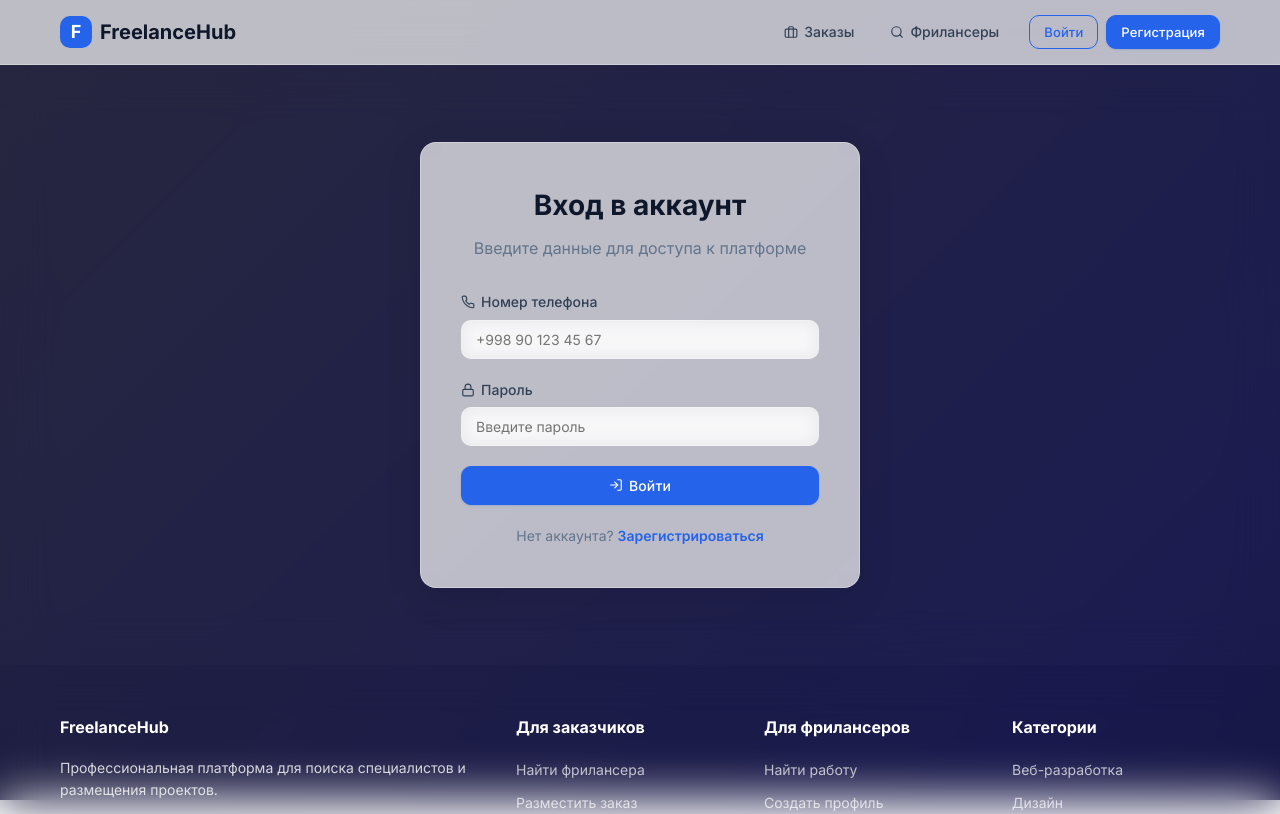
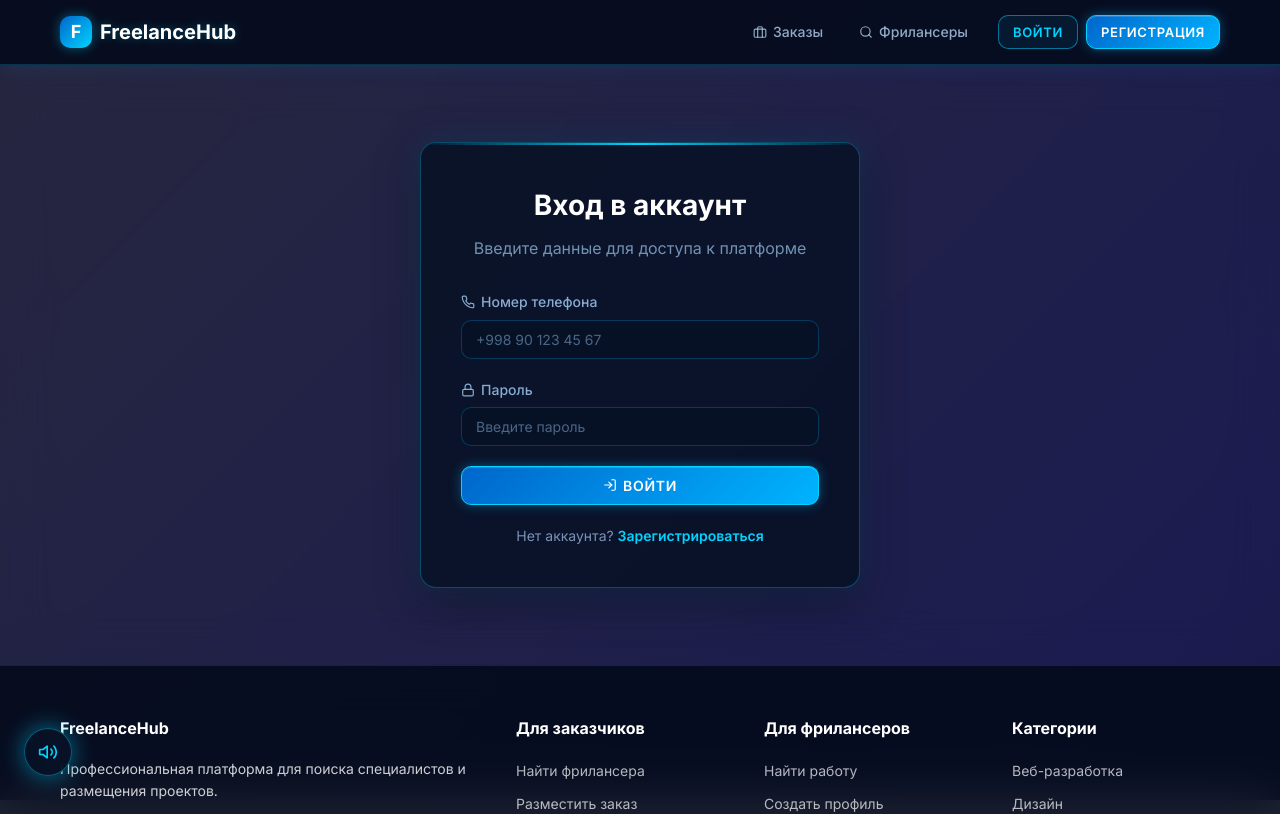
Before and after one commit to azamjonabdullaev001/work, a React (Create React App) app in the folder frontend/: page /login in a window 1280 px wide. Shown: the top 814 px of the page. Built offline with nearby package versions, Linux system fonts and the light colour scheme; no server answers.

Commit message:
feat: Cyberpunk/Tron Legacy neon blue theme + background music player

```diff
--- a/frontend/src/App.css
+++ b/frontend/src/App.css
@@ -1,31 +1,34 @@
 /* ===== GLOBAL RESET & VARIABLES ===== */
 :root {
-  --primary: #2563eb;
-  --primary-dark: #1d4ed8;
-  --primary-light: #eff6ff;
-  --secondary: #0f172a;
-  --dark: #0f172a;
-  --gray-900: #1e293b;
-  --gray-700: #334155;
-  --gray-500: #64748b;
-  --gray-300: #cbd5e1;
-  --gray-200: #e2e8f0;
-  --gray-100: #f1f5f9;
+  --primary: #00b4ff;
+  --primary-dark: #0088cc;
+  --primary-light: rgba(0, 180, 255, 0.12);
+  --secondary: #0a1628;
+  --dark: #e2eaff;
+  --gray-900: #c8d6f0;
+  --gray-700: #a0b4d0;
+  --gray-500: #7b93b8;
+  --gray-300: rgba(0, 180, 255, 0.25);
+  --gray-200: rgba(0, 180, 255, 0.15);
+  --gray-100: rgba(0, 180, 255, 0.08);
   --white: #ffffff;
-  --danger: #dc2626;
-  --warning: #f59e0b;
-  --success: #16a34a;
-  --info: #3b82f6;
+  --danger: #ff3366;
+  --warning: #ffaa00;
+  --success: #00ff88;
+  --info: #00b4ff;
   --radius: 10px;
   --radius-lg: 16px;
-  --shadow: 0 1px 3px rgba(0,0,0,0.06), 0 1px 2px rgba(0,0,0,0.04);
-  --shadow-lg: 0 10px 40px rgba(0,0,0,0.08);
+  --shadow: 0 0 10px rgba(0, 180, 255, 0.15), 0 1px 2px rgba(0,0,0,0.3);
+  --shadow-lg: 0 0 30px rgba(0, 180, 255, 0.2), 0 10px 40px rgba(0,0,0,0.4);
   --font: 'Inter', -apple-system, BlinkMacSystemFont, 'Segoe UI', sans-serif;
-  --transition: all 0.2s ease;
-  --glass-bg: rgba(255, 255, 255, 0.70);
-  --glass-bg-dark: rgba(15, 23, 42, 0.70);
-  --glass-border: rgba(255, 255, 255, 0.3);
+  --transition: all 0.3s cubic-bezier(0.4, 0, 0.2, 1);
+  --glass-bg: rgba(8, 18, 38, 0.82);
+  --glass-bg-dark: rgba(5, 12, 28, 0.88);
+  --glass-border: rgba(0, 180, 255, 0.25);
   --glass-blur: blur(24px);
+  --neon-blue: #00d4ff;
+  --neon-glow: 0 0 8px rgba(0, 212, 255, 0.6), 0 0 20px rgba(0, 212, 255, 0.3);
+  --neon-glow-strong: 0 0 10px rgba(0, 212, 255, 0.8), 0 0 30px rgba(0, 212, 255, 0.4), 0 0 60px rgba(0, 212, 255, 0.2);
 }
 
 * {
@@ -43,13 +46,14 @@
 }
 
 a {
-  color: var(--primary);
+  color: var(--neon-blue);
   text-decoration: none;
   transition: var(--transition);
 }
 
 a:hover {
-  color: var(--primary-dark);
+  color: #ffffff;
+  text-shadow: 0 0 8px rgba(0, 212, 255, 0.5);
 }
 
 img {
@@ -148,22 +152,24 @@
 .page-header h1 {
   font-size: 28px;
   font-weight: 700;
+  color: white;
 }
 
 .page-header p {
-  color: var(--gray-500);
+  color: rgba(160, 200, 240, 0.7);
   width: 100%;
 }
 
 /* ===== HEADER ===== */
 .header {
-  background: var(--glass-bg);
+  background: rgba(5, 12, 28, 0.90);
   backdrop-filter: var(--glass-blur);
   -webkit-backdrop-filter: var(--glass-blur);
-  border-bottom: 1px solid var(--glass-border);
+  border-bottom: 1px solid rgba(0, 212, 255, 0.2);
   position: sticky;
   top: 0;
   z-index: 100;
+  box-shadow: 0 2px 20px rgba(0, 180, 255, 0.1);
 }
 
 .header-inner {
@@ -179,13 +185,14 @@
   gap: 8px;
   font-weight: 700;
   font-size: 20px;
-  color: var(--dark);
-}
-
-.logo:hover { color: var(--dark); }
+  color: white;
+  text-shadow: 0 0 10px rgba(0, 212, 255, 0.3);
+}
+
+.logo:hover { color: white; text-shadow: 0 0 15px rgba(0, 212, 255, 0.5); }
 
 .logo-icon {
-  background: var(--primary);
+  background: linear-gradient(135deg, #0066cc, #00d4ff);
   color: white;
   width: 32px;
   height: 32px;
@@ -195,6 +202,7 @@
   justify-content: center;
   font-size: 18px;
   font-weight: 800;
+  box-shadow: 0 0 12px rgba(0, 212, 255, 0.4);
 }
 
 .nav {
@@ -208,15 +216,15 @@
   align-items: center;
   gap: 6px;
   padding: 8px 14px;
-  color: var(--gray-700);
+  color: rgba(180, 210, 240, 0.8);
   font-weight: 500;
   border-radius: var(--radius);
   font-size: 14px;
 }
 
 .nav-link:hover {
-  background: var(--gray-100);
-  color: var(--primary);
+  background: rgba(0, 180, 255, 0.1);
+  color: var(--neon-blue);
 }
 
 .auth-buttons {
@@ -236,13 +244,15 @@
   border-radius: 50%;
   overflow: hidden;
   cursor: pointer;
-  background: var(--primary);
+  background: linear-gradient(135deg, #0066cc, #00d4ff);
   display: flex;
   align-items: center;
   justify-content: center;
   color: white;
   font-weight: 600;
   font-size: 14px;
+  border: 2px solid rgba(0, 212, 255, 0.4);
+  box-shadow: 0 0 8px rgba(0, 212, 255, 0.3);
 }
 
 .user-avatar-small img {
@@ -300,7 +310,7 @@
   border: none;
   font-size: 24px;
   cursor: pointer;
-  color: var(--gray-700);
+  color: var(--neon-blue);
 }
 
 /* ===== BUTTONS ===== */
@@ -311,65 +321,88 @@
   gap: 6px;
   padding: 10px 22px;
   border-radius: var(--radius);
-  font-weight: 500;
+  font-weight: 600;
   font-size: 14px;
   border: 1.5px solid transparent;
   cursor: pointer;
   transition: var(--transition);
   font-family: var(--font);
   white-space: nowrap;
-  letter-spacing: 0.01em;
+  letter-spacing: 0.05em;
+  text-transform: uppercase;
+  position: relative;
+  overflow: hidden;
+}
+
+.btn::before {
+  content: '';
+  position: absolute;
+  top: 0;
+  left: -100%;
+  width: 100%;
+  height: 100%;
+  background: linear-gradient(90deg, transparent, rgba(0, 212, 255, 0.2), transparent);
+  transition: left 0.5s ease;
+}
+
+.btn:hover::before {
+  left: 100%;
 }
 
 .btn-primary {
-  background: var(--primary);
-  color: white;
-  border-color: var(--primary);
-  box-shadow: 0 1px 2px rgba(37, 99, 235, 0.2);
+  background: linear-gradient(135deg, #0066cc, #00b4ff);
+  color: white;
+  border-color: var(--neon-blue);
+  box-shadow: 0 0 12px rgba(0, 180, 255, 0.4), inset 0 1px 0 rgba(255,255,255,0.15);
 }
 
 .btn-primary:hover {
-  background: var(--primary-dark);
-  border-color: var(--primary-dark);
-  color: white;
-  box-shadow: 0 4px 12px rgba(37, 99, 235, 0.3);
-  transform: translateY(-1px);
+  background: linear-gradient(135deg, #0088ee, #00d4ff);
+  border-color: #00d4ff;
+  color: white;
+  box-shadow: var(--neon-glow-strong);
+  transform: translateY(-2px);
 }
 
 .btn-outline {
-  background: transparent;
-  color: var(--primary);
-  border-color: var(--primary);
+  background: rgba(0, 180, 255, 0.08);
+  color: var(--neon-blue);
+  border-color: rgba(0, 212, 255, 0.5);
 }
 
 .btn-outline:hover {
-  background: var(--primary);
-  color: white;
-  transform: translateY(-1px);
+  background: rgba(0, 180, 255, 0.2);
+  color: white;
+  border-color: var(--neon-blue);
+  box-shadow: var(--neon-glow);
+  transform: translateY(-2px);
 }
 
 .btn-outline-light {
-  background: rgba(255,255,255,0.15);
-  color: white;
-  border-color: rgba(255,255,255,0.4);
+  background: rgba(0, 212, 255, 0.1);
+  color: white;
+  border-color: rgba(0, 212, 255, 0.4);
 }
 
 .btn-outline-light:hover {
-  background: rgba(255,255,255,0.25);
-  color: white;
-  border-color: rgba(255,255,255,0.6);
+  background: rgba(0, 212, 255, 0.25);
+  color: white;
+  border-color: rgba(0, 212, 255, 0.7);
+  box-shadow: var(--neon-glow);
 }
 
 .btn-danger {
-  background: var(--danger);
-  color: white;
-  border-color: var(--danger);
+  background: linear-gradient(135deg, #cc0033, #ff3366);
+  color: white;
+  border-color: #ff3366;
+  box-shadow: 0 0 12px rgba(255, 51, 102, 0.3);
 }
 
 .btn-success {
-  background: var(--success);
-  color: white;
-  border-color: var(--success);
+  background: linear-gradient(135deg, #009955, #00ff88);
+  color: #0a1628;
+  border-color: #00ff88;
+  box-shadow: 0 0 12px rgba(0, 255, 136, 0.3);
 }
 
 .btn-sm { padding: 6px 14px; font-size: 13px; }
@@ -378,8 +411,9 @@
 .btn-full { width: 100%; }
 
 .btn:disabled {
-  opacity: 0.6;
+  opacity: 0.4;
   cursor: not-allowed;
+  box-shadow: none;
 }
 
 /* ===== CARDS ===== */
@@ -391,16 +425,32 @@
   border-radius: var(--radius-lg);
   padding: 24px;
   margin-bottom: 20px;
+  position: relative;
+  overflow: hidden;
+  box-shadow: 0 0 15px rgba(0, 180, 255, 0.08), inset 0 1px 0 rgba(0, 212, 255, 0.1);
+}
+
+.card::before {
+  content: '';
+  position: absolute;
+  top: 0;
+  left: 0;
+  right: 0;
+  height: 1px;
+  background: linear-gradient(90deg, transparent, var(--neon-blue), transparent);
+  opacity: 0.6;
 }
 
 .card h2 {
   font-size: 20px;
   margin-bottom: 16px;
+  color: white;
 }
 
 .card h3 {
   font-size: 18px;
   margin-bottom: 12px;
+  color: white;
 }
 
 /* ===== FORMS ===== */
@@ -415,7 +465,7 @@
   font-weight: 500;
   font-size: 14px;
   margin-bottom: 6px;
-  color: var(--gray-700);
+  color: rgba(160, 200, 240, 0.85);
 }
 
 .form-group input,
@@ -423,22 +473,28 @@
 .form-group select {
   width: 100%;
   padding: 10px 14px;
-  border: 1px solid var(--glass-border);
+  border: 1px solid rgba(0, 180, 255, 0.25);
   border-radius: var(--radius);
   font-size: 14px;
   font-family: var(--font);
   transition: var(--transition);
-  background: rgba(255, 255, 255, 0.6);
+  background: rgba(8, 18, 38, 0.8);
   backdrop-filter: blur(8px);
   -webkit-backdrop-filter: blur(8px);
+  color: white;
 }
 
 .form-group input:focus,
 .form-group textarea:focus,
 .form-group select:focus {
   outline: none;
-  border-color: var(--primary);
-  box-shadow: 0 0 0 3px var(--primary-light);
+  border-color: var(--neon-blue);
+  box-shadow: 0 0 12px rgba(0, 212, 255, 0.3), 0 0 4px rgba(0, 212, 255, 0.2);
+}
+
+.form-group input::placeholder,
+.form-group textarea::placeholder {
+  color: rgba(120, 160, 200, 0.6);
 }
 
 .form-row {
@@ -481,15 +537,27 @@
 }
 
 .auth-card {
-  background: var(--glass-bg);
+  background: rgba(8, 18, 38, 0.90);
   backdrop-filter: var(--glass-blur);
   -webkit-backdrop-filter: var(--glass-blur);
   border-radius: var(--radius-lg);
-  border: 1px solid var(--glass-border);
-  box-shadow: var(--shadow-lg);
+  border: 1px solid rgba(0, 212, 255, 0.3);
+  box-shadow: 0 0 30px rgba(0, 180, 255, 0.15), 0 10px 40px rgba(0,0,0,0.5);
   padding: 40px;
   width: 100%;
   max-width: 440px;
+  position: relative;
+  overflow: hidden;
+}
+
+.auth-card::before {
+  content: '';
+  position: absolute;
+  top: 0;
+  left: 0;
+  right: 0;
+  height: 2px;
+  background: linear-gradient(90deg, transparent, var(--neon-blue), transparent);
 }
 
 .auth-card-wide {
@@ -504,10 +572,11 @@
 .auth-header h1 {
   font-size: 28px;
   margin-bottom: 8px;
+  color: white;
 }
 
 .auth-header p {
-  color: var(--gray-500);
+  color: rgba(160, 200, 240, 0.7);
 }
 
 .auth-form {
@@ -537,29 +606,31 @@
   align-items: center;
   gap: 12px;
   padding: 16px;
-  border: 2px solid var(--glass-border);
+  border: 2px solid rgba(0, 180, 255, 0.2);
   border-radius: var(--radius);
   cursor: pointer;
-  background: var(--glass-bg);
+  background: rgba(8, 18, 38, 0.7);
   backdrop-filter: var(--glass-blur);
   -webkit-backdrop-filter: var(--glass-blur);
   transition: var(--transition);
   font-family: var(--font);
   text-align: left;
+  color: white;
 }
 
 .role-btn.active {
-  border-color: var(--primary);
-  background: var(--primary-light);
+  border-color: var(--neon-blue);
+  background: rgba(0, 180, 255, 0.15);
+  box-shadow: 0 0 12px rgba(0, 212, 255, 0.2);
 }
 
 .role-btn:hover {
-  border-color: var(--primary);
+  border-color: var(--neon-blue);
 }
 
 .role-icon {
   font-size: 24px;
-  color: var(--primary);
+  color: var(--neon-blue);
 }
 
 .role-btn strong {
@@ -592,10 +663,12 @@
   line-height: 1.15;
   margin-bottom: 20px;
   letter-spacing: -0.02em;
+  color: white;
 }
 
 .text-primary {
-  color: #60a5fa;
+  color: var(--neon-blue);
+  text-shadow: 0 0 20px rgba(0, 212, 255, 0.5);
 }
 
 .hero-subtitle {
@@ -603,7 +676,7 @@
   opacity: 0.85;
   margin-bottom: 36px;
   line-height: 1.7;
-  color: rgba(255,255,255,0.85);
+  color: rgba(180, 210, 240, 0.85);
 }
 
 .hero-actions {
@@ -622,6 +695,8 @@
   display: block;
   font-size: 28px;
   font-weight: 700;
+  color: var(--neon-blue);
+  text-shadow: 0 0 10px rgba(0, 212, 255, 0.4);
 }
 
 .stat span {
@@ -655,10 +730,12 @@
 .section-header h2 {
   font-size: 28px;
   font-weight: 700;
+  color: white;
+  text-shadow: 0 0 10px rgba(0, 212, 255, 0.2);
 }
 
 .section-header p {
-  color: var(--gray-500);
+  color: rgba(160, 200, 240, 0.7);
   width: 100%;
 }
 
@@ -687,36 +764,50 @@
   border: 1px solid var(--glass-border);
   border-radius: var(--radius);
   transition: var(--transition);
-  color: var(--dark);
+  color: white;
+  position: relative;
+  overflow: hidden;
+}
+
+.category-card::after {
+  content: '';
+  position: absolute;
+  bottom: 0;
+  left: 0;
+  right: 0;
+  height: 1px;
+  background: linear-gradient(90deg, transparent, rgba(0, 212, 255, 0.4), transparent);
 }
 
 .category-card:hover {
-  border-color: var(--primary);
-  box-shadow: var(--shadow);
-  color: var(--dark);
-  transform: translateY(-2px);
+  border-color: var(--neon-blue);
+  box-shadow: var(--neon-glow);
+  color: white;
+  transform: translateY(-3px);
 }
 
 .category-icon {
   font-size: 22px;
-  color: var(--primary);
+  color: var(--neon-blue);
   display: flex;
   align-items: center;
   justify-content: center;
   width: 42px;
   height: 42px;
-  background: var(--primary-light);
+  background: rgba(0, 180, 255, 0.12);
   border-radius: var(--radius);
   flex-shrink: 0;
+  border: 1px solid rgba(0, 212, 255, 0.2);
 }
 
 .category-name {
   flex: 1;
   font-weight: 500;
+  color: white;
 }
 
 .category-arrow {
-  color: var(--gray-300);
+  color: rgba(0, 212, 255, 0.4);
 }
 
 /* ===== STEPS ===== */
@@ -734,12 +825,31 @@
   -webkit-backdrop-filter: var(--glass-blur);
   border: 1px solid var(--glass-border);
   border-radius: var(--radius-lg);
+  position: relative;
+  overflow: hidden;
+  transition: var(--transition);
+}
+
+.step-card::before {
+  content: '';
+  position: absolute;
+  top: 0;
+  left: 0;
+  right: 0;
+  height: 2px;
+  background: linear-gradient(90deg, transparent, var(--neon-blue), transparent);
+}
+
+.step-card:hover {
+  border-color: rgba(0, 212, 255, 0.5);
+  box-shadow: var(--neon-glow);
+  transform: translateY(-3px);
 }
 
 .step-number {
   width: 48px;
   height: 48px;
-  background: var(--primary);
+  background: linear-gradient(135deg, #0066cc, #00d4ff);
   color: white;
   border-radius: 50%;
   display: flex;
@@ -748,16 +858,17 @@
   font-size: 18px;
   font-weight: 700;
   margin: 0 auto 16px;
-  box-shadow: 0 2px 8px rgba(37, 99, 235, 0.25);
+  box-shadow: 0 0 15px rgba(0, 212, 255, 0.5);
 }
 
 .step-card h3 {
   margin-bottom: 8px;
   font-size: 18px;
+  color: white;
 }
 
 .step-card p {
-  color: var(--gray-500);
+  color: rgba(160, 200, 240, 0.7);
   font-size: 14px;
 }
 
@@ -801,15 +912,15 @@
 }
 
 .cta-section .btn-primary {
-  background: white;
-  color: var(--primary);
-  border-color: white;
-  box-shadow: 0 2px 8px rgba(0,0,0,0.15);
+  background: linear-gradient(135deg, #0066cc, #00d4ff);
+  color: white;
+  border-color: var(--neon-blue);
+  box-shadow: var(--neon-glow);
 }
 
 .cta-section .btn-primary:hover {
-  background: var(--gray-100);
-  box-shadow: 0 4px 16px rgba(0,0,0,0.2);
+  background: linear-gradient(135deg, #0088ee, #44e4ff);
+  box-shadow: var(--neon-glow-strong);
 }
 
 /* ===== JOB CARDS ===== */
@@ -833,12 +944,24 @@
   border-radius: var(--radius-lg);
   padding: 24px;
   transition: var(--transition);
+  position: relative;
+  overflow: hidden;
+}
+
+.job-card::before {
+  content: '';
+  position: absolute;
+  top: 0;
+  left: 0;
+  right: 0;
+  height: 1px;
+  background: linear-gradient(90deg, transparent, rgba(0, 212, 255, 0.5), transparent);
 }
 
 .job-card:hover {
-  border-color: var(--primary);
-  box-shadow: 0 8px 24px rgba(37, 99, 235, 0.1);
-  transform: translateY(-2px);
+  border-color: var(--neon-blue);
+  box-shadow: var(--neon-glow);
+  transform: translateY(-3px);
 }
 
 .job-card-header {
@@ -852,12 +975,13 @@
 .job-title {
   font-size: 18px;
   font-weight: 600;
-  color: var(--dark);
+  color: white;
   line-height: 1.3;
 }
 
 .job-title:hover {
-  color: var(--primary);
+  color: var(--neon-blue);
+  text-shadow: 0 0 8px rgba(0, 212, 255, 0.3);
 }
 
 .job-time {
@@ -870,7 +994,7 @@
 }
 
 .job-description {
-  color: var(--gray-700);
+  color: rgba(160, 200, 240, 0.75);
   font-size: 14px;
   margin-bottom: 12px;
   line-height: 1.6;
@@ -882,7 +1006,7 @@
   align-items: center;
   margin-top: 16px;
   padding-top: 16px;
-  border-top: 1px solid var(--gray-200);
+  border-top: 1px solid rgba(0, 180, 255, 0.15);
 }
 
 .job-meta {
@@ -931,16 +1055,18 @@
 .skill-tag {
   display: inline-block;
   padding: 4px 12px;
-  background: var(--primary-light);
-  color: var(--primary);
+  background: rgba(0, 180, 255, 0.12);
+  color: var(--neon-blue);
   border-radius: 20px;
   font-size: 13px;
   font-weight: 500;
+  border: 1px solid rgba(0, 212, 255, 0.2);
 }
 
 .skill-tag-more {
-  background: var(--gray-200);
-  color: var(--gray-500);
+  background: rgba(0, 180, 255, 0.06);
+  color: rgba(160, 200, 240, 0.7);
+  border-color: rgba(0, 180, 255, 0.15);
 }
 
 .skill-tags-lg .skill-tag {
@@ -962,23 +1088,26 @@
 
 .skill-chip {
   padding: 6px 14px;
-  border: 1px solid var(--gray-300);
+  border: 1px solid rgba(0, 180, 255, 0.25);
   border-radius: 20px;
-  background: var(--white);
+  background: rgba(8, 18, 38, 0.7);
   cursor: pointer;
   font-size: 13px;
   font-family: var(--font);
   transition: var(--transition);
+  color: rgba(160, 200, 240, 0.8);
 }
 
 .skill-chip:hover {
-  border-color: var(--primary);
+  border-color: var(--neon-blue);
+  color: white;
 }
 
 .skill-chip.active {
-  background: var(--primary);
-  color: white;
-  border-color: var(--primary);
+  background: linear-gradient(135deg, #0066cc, #00b4ff);
+  color: white;
+  border-color: var(--neon-blue);
+  box-shadow: 0 0 8px rgba(0, 212, 255, 0.3);
 }
 
 /* ===== SEARCH & FILTERS ===== */
@@ -1044,12 +1173,24 @@
   border-radius: var(--radius-lg);
   padding: 24px;
   transition: var(--transition);
+  position: relative;
+  overflow: hidden;
+}
+
+.freelancer-card::before {
+  content: '';
+  position: absolute;
+  top: 0;
+  left: 0;
+  right: 0;
+  height: 1px;
+  background: linear-gradient(90deg, transparent, rgba(0, 212, 255, 0.5), transparent);
 }
 
 .freelancer-card:hover {
-  border-color: var(--primary);
-  box-shadow: 0 8px 24px rgba(37, 99, 235, 0.1);
-  transform: translateY(-2px);
+  border-color: var(--neon-blue);
+  box-shadow: var(--neon-glow);
+  transform: translateY(-3px);
 }
 
 .freelancer-card-top {
@@ -1075,19 +1216,20 @@
 .avatar-placeholder {
   width: 100%;
   height: 100%;
-  background: var(--primary);
+  background: linear-gradient(135deg, #0066cc, #00d4ff);
   color: white;
   display: flex;
   align-items: center;
   justify-content: center;
   font-weight: 700;
   font-size: 20px;
+  box-shadow: 0 0 10px rgba(0, 212, 255, 0.3);
 }
 
 .freelancer-name {
   font-size: 16px;
   font-weight: 600;
-  color: var(--dark);
+  color: white;
   display: block;
 }
 
@@ -1672,12 +1814,13 @@
 
 /* ===== FOOTER ===== */
 .footer {
-  background: rgba(15, 23, 42, 0.01);
+  background: rgba(5, 12, 28, 0.90);
   backdrop-filter: var(--glass-blur);
   -webkit-backdrop-filter: var(--glass-blur);
   color: white;
   padding: 50px 0 20px;
   margin-top: 0;
+  border-top: 1px solid rgba(0, 212, 255, 0.15);
 }
 
 .footer-grid {
@@ -1716,7 +1859,7 @@
 }
 
 .footer-bottom {
-  border-top: 1px solid rgba(255,255,255,0.1);
+  border-top: 1px solid rgba(0, 212, 255, 0.15);
   padding-top: 20px;
   text-align: center;
   font-size: 13px;
@@ -1733,30 +1876,32 @@
 
 .filter-chip {
   padding: 8px 16px;
-  border: 1px solid var(--glass-border);
+  border: 1px solid rgba(0, 180, 255, 0.25);
   border-radius: 20px;
-  background: var(--glass-bg);
+  background: rgba(8, 18, 38, 0.7);
   backdrop-filter: blur(10px);
   -webkit-backdrop-filter: blur(10px);
   cursor: pointer;
   font-size: 13px;
   font-family: var(--font);
   transition: var(--transition);
-  color: var(--gray-700);
+  color: rgba(160, 200, 240, 0.8);
   display: inline-flex;
   align-items: center;
   gap: 6px;
 }
 
 .filter-chip:hover {
-  border-color: var(--primary);
-  color: var(--primary);
+  border-color: var(--neon-blue);
+  color: white;
+  box-shadow: 0 0 8px rgba(0, 212, 255, 0.2);
 }
 
 .filter-chip.active {
-  background: var(--primary);
-  color: white;
-  border-color: var(--primary);
+  background: linear-gradient(135deg, #0066cc, #00b4ff);
+  color: white;
+  border-color: var(--neon-blue);
+  box-shadow: 0 0 10px rgba(0, 212, 255, 0.4);
 }
 
 /* ===== RESPONSIVE ===== */
@@ -1872,3 +2017,60 @@
     padding: 24px;
   }
 }
+
+/* ===== MUSIC CONTROL ===== */
+.music-control {
+  position: fixed;
+  bottom: 24px;
+  left: 24px;
+  z-index: 1000;
+  width: 48px;
+  height: 48px;
+  border-radius: 50%;
+  background: rgba(8, 18, 38, 0.9);
+  border: 1px solid rgba(0, 212, 255, 0.4);
+  color: var(--neon-blue);
+  font-size: 20px;
+  display: flex;
+  align-items: center;
+  justify-content: center;
+  cursor: pointer;
+  transition: var(--transition);
+  backdrop-filter: blur(12px);
+  -webkit-backdrop-filter: blur(12px);
+  box-shadow: 0 0 15px rgba(0, 212, 255, 0.2);
+}
+
+.music-control:hover {
+  box-shadow: var(--neon-glow);
+  border-color: var(--neon-blue);
+  transform: scale(1.1);
+}
+
+.music-control.playing {
+  animation: musicPulse 2s ease-in-out infinite;
+}
+
+@keyframes musicPulse {
+  0%, 100% { box-shadow: 0 0 15px rgba(0, 212, 255, 0.2); }
+  50% { box-shadow: 0 0 25px rgba(0, 212, 255, 0.5), 0 0 50px rgba(0, 212, 255, 0.2); }
+}
+
+/* ===== NEON GLOW ANIMATIONS ===== */
+@keyframes neonPulse {
+  0%, 100% { opacity: 0.6; }
+  50% { opacity: 1; }
+}
+
+.link-all {
+  display: flex;
+  align-items: center;
+  gap: 4px;
+  font-weight: 500;
+  color: var(--neon-blue);
+}
+
+.link-all:hover {
+  color: white;
+  text-shadow: 0 0 8px rgba(0, 212, 255, 0.5);
+}
--- a/frontend/src/App.js
+++ b/frontend/src/App.js
@@ -3,6 +3,7 @@
 import { ToastContainer } from 'react-toastify';
 import 'react-toastify/dist/ReactToastify.css';
 import UnicornBackground from './components/UnicornBackground';
+import MusicPlayer from './components/MusicPlayer';
 
 import Header from './components/Header';
 import Footer from './components/Footer';
@@ -52,6 +53,7 @@
         <Footer />
       </div>
       <ToastContainer position="bottom-right" autoClose={3000} />
+      <MusicPlayer />
     </div>
   );
 }
--- /dev/null
+++ b/frontend/src/components/MusicPlayer.jsx
@@ -0,0 +1,74 @@
+import React, { useEffect, useRef, useState } from 'react';
+import { FiVolume2, FiVolumeX } from 'react-icons/fi';
+
+const MusicPlayer = () => {
+  const audioRef = useRef(null);
+  const [playing, setPlaying] = useState(false);
+  const [userInteracted, setUserInteracted] = useState(false);
+
+  useEffect(() => {
+    const audio = new Audio('/bg-music.mp3');
+    audio.loop = true;
+    audio.volume = 0.3;
+    audioRef.current = audio;
+
+    // Try autoplay after 3 seconds
+    const timer = setTimeout(() => {
+      audio.play().then(() => {
+        setPlaying(true);
+        setUserInteracted(true);
+      }).catch(() => {
+        // Autoplay blocked by browser — wait for user click
+        setUserInteracted(false);
+      });
+    }, 3000);
+
+    // If autoplay blocked, start on first user interaction
+    const handleFirstInteraction = () => {
+      if (!audioRef.current.paused) return;
+      audioRef.current.play().then(() => {
+        setPlaying(true);
+        setUserInteracted(true);
+      }).catch(() => {});
+      document.removeEventListener('click', handleFirstInteraction);
+    };
+
+    const interactionTimer = setTimeout(() => {
+      if (!userInteracted) {
+        document.addEventListener('click', handleFirstInteraction);
+      }
+    }, 3500);
+
+    return () => {
+      clearTimeout(timer);
+      clearTimeout(interactionTimer);
+      document.removeEventListener('click', handleFirstInteraction);
+      audio.pause();
+      audio.src = '';
+    };
+  }, []);
+
+  const toggleMusic = () => {
+    const audio = audioRef.current;
+    if (!audio) return;
+
+    if (playing) {
+      audio.pause();
+      setPlaying(false);
+    } else {
+      audio.play().then(() => setPlaying(true)).catch(() => {});
+    }
+  };
+
+  return (
+    <button
+      className={`music-control ${playing ? 'playing' : ''}`}
+      onClick={toggleMusic}
+      title={playing ? 'Выключить музыку' : 'Включить музыку'}
+    >
+      {playing ? <FiVolume2 /> : <FiVolumeX />}
+    </button>
+  );
+};
+
+export default MusicPlayer;
```
Also changed, not shown: 2 other files (tests, documents, lock files or other folders).
